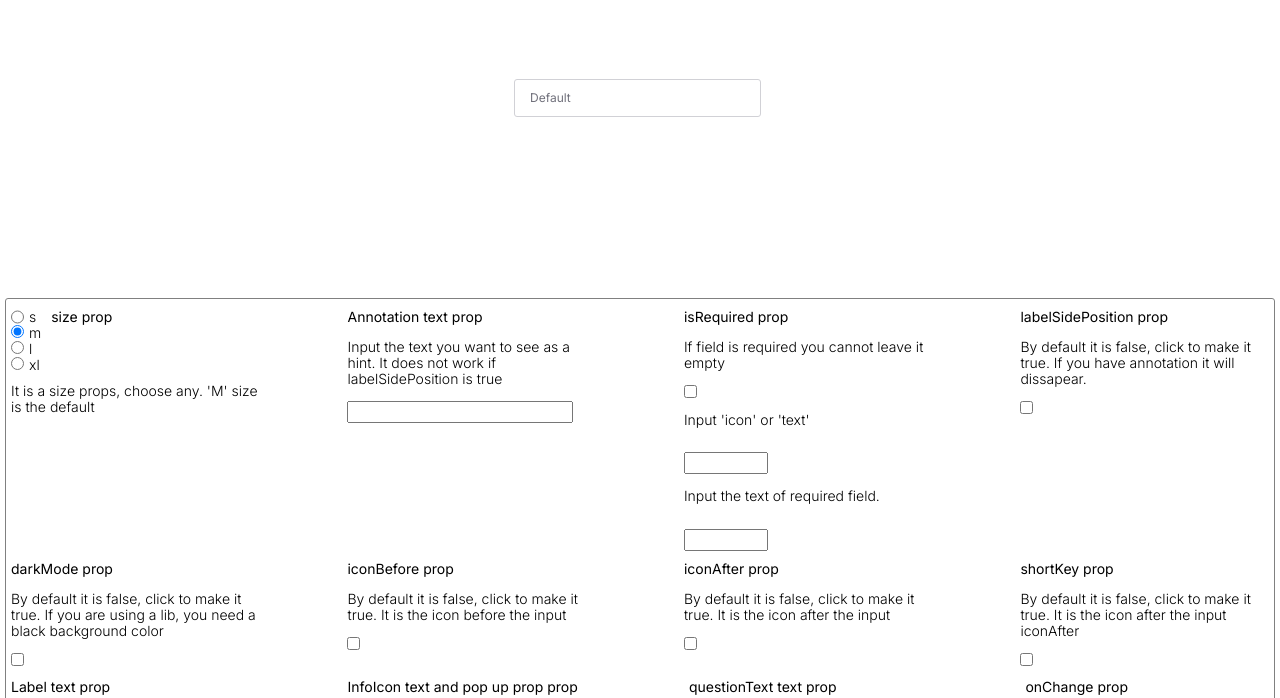
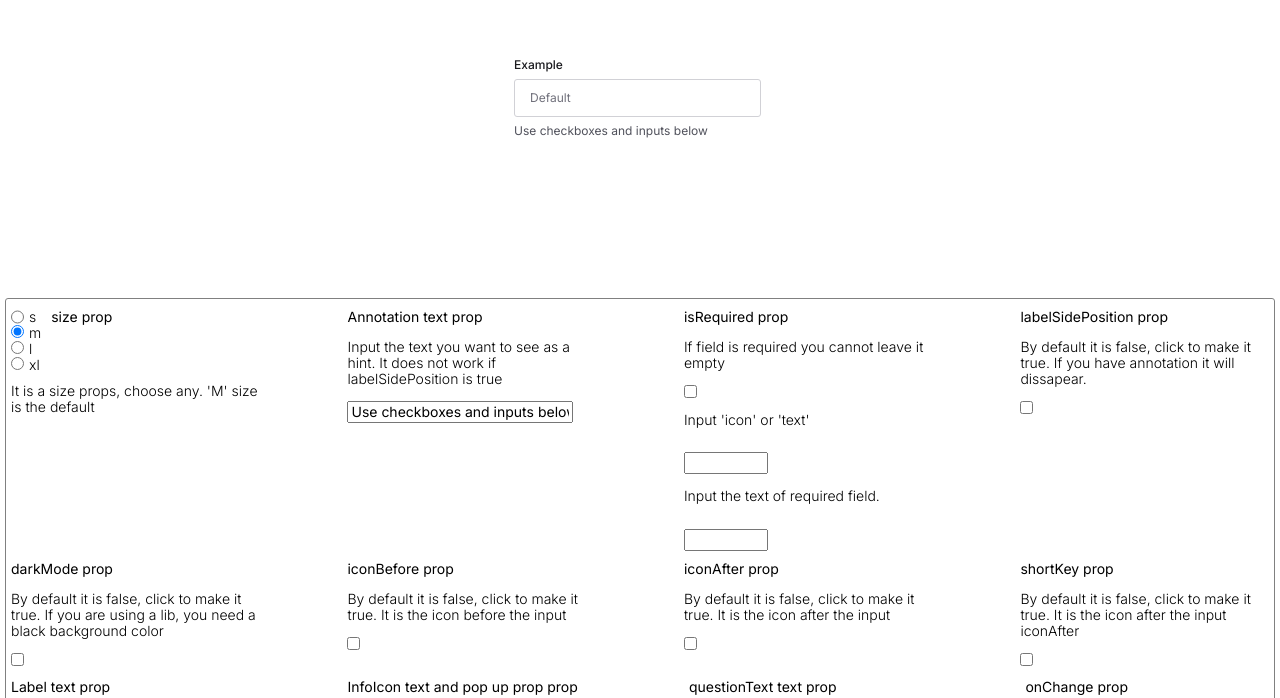
Before and after one commit to haduigon/test-task-lisapet, a React (Create React App) app: page / in a window 1280 px wide. Shown: the part 102-800 px from the top of the page. Built offline with nearby package versions, Linux system fonts and the light colour scheme.

Commit message:
working over the readme file

```diff
--- a/src/App.tsx
+++ b/src/App.tsx
@@ -5,7 +5,7 @@ import classNames from "classnames";
 import { useDisable } from "./helpers/utils";
 
 const defaultState = {
-  annotation: "",
+  annotation: "Use checkboxes and inputs below",
   size: "m",
   isAlignmentRight: false,
   border: true,
@@ -17,7 +17,7 @@ const defaultState = {
     type: "",
     text: "",
   },
-  label: "",
+  label: "Example",
   type: "",
   popUpText: "",
   questionText: "",
```
Also changed, not shown: 1 other file (tests, documents, lock files or other folders).
